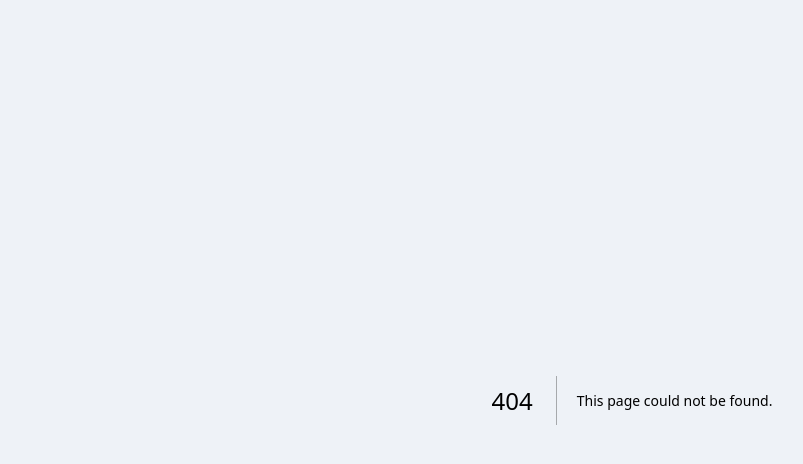
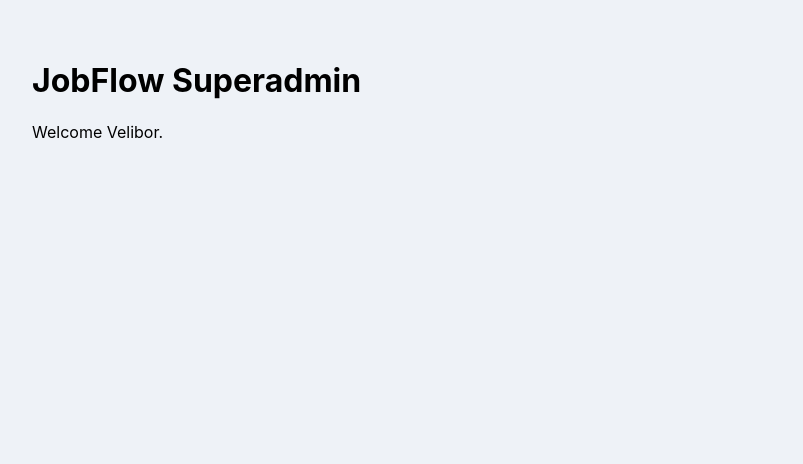
Before and after one commit to jobflow-app/jobflow-app, a Next.js app: page /superadmin in a window 1280 px wide. Before the commit this address had no page. Shown: the top 464 px of the page, without its empty margins (8-811 px from the left). Built offline with nearby package versions, Linux system fonts and the light colour scheme.

Commit message:
Create page.jsx

```diff
--- /dev/null
+++ b/app/superadmin/page.jsx
@@ -0,0 +1,8 @@
+export default function SuperAdminPage() {
+  return (
+    <main style={{padding:40}}>
+      <h1>JobFlow Superadmin</h1>
+      <p>Welcome Velibor.</p>
+    </main>
+  )
+}
```
